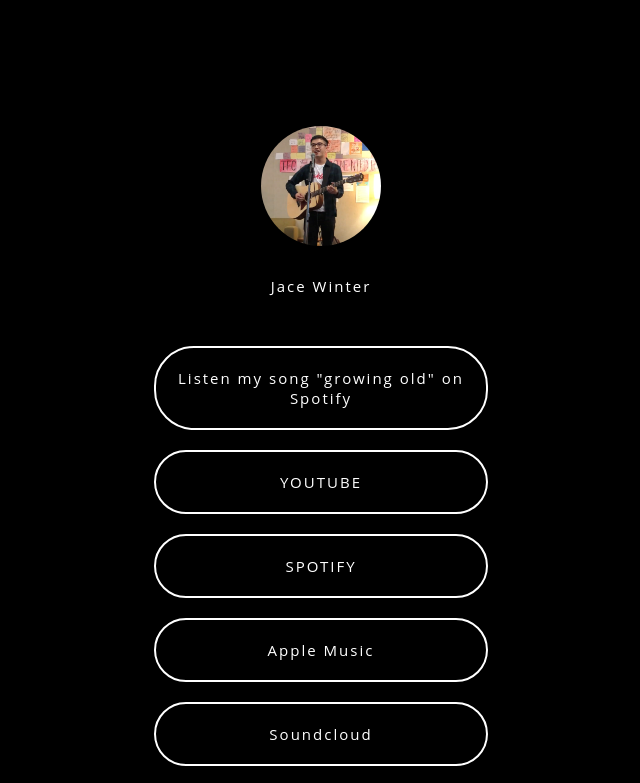
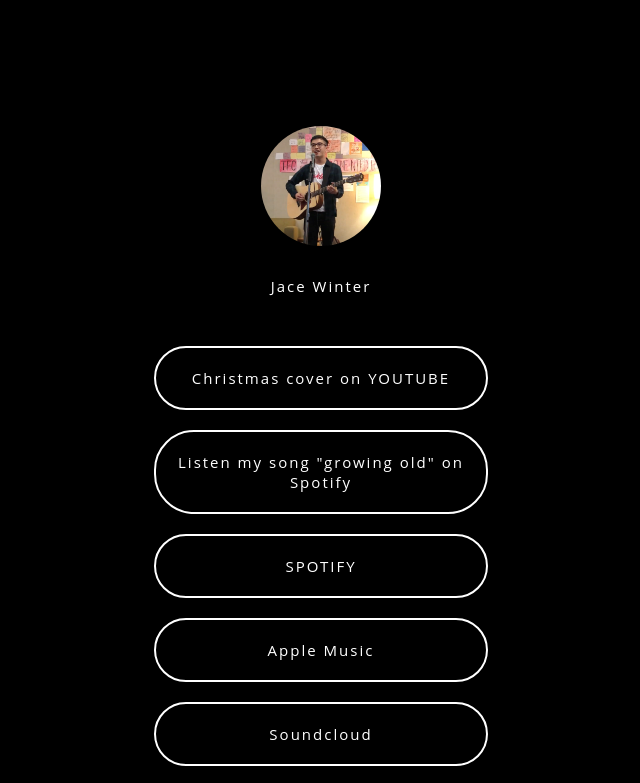
Before and after one commit to jacewinter/jacewinter.github.io, a plain HTML site: page index.html in a window 1280 px wide. Shown: the top 783 px of the page, without its empty margins (319-959 px from the left). Drawn offline with Linux system fonts and the light colour scheme.

Commit message:
Update index.html

```diff
--- a/index.html
+++ b/index.html
@@ -11,8 +11,8 @@
 <!-- Profile name-->
 <div class="profile-name">Jace Winter</div>
 <!-- Links-->
+<a href="https://www.youtube.com/watch?v=yK0Q17i0X_4" class="links">Christmas cover on YOUTUBE</a>
 <a href="https://open.spotify.com/track/1EWQfkDJwl47I98UmhdOc4?si=f7aba8d106254ac3" class="links">Listen my song "growing old" on Spotify</a>
-<a href="https://www.youtube.com/c/jacewinter" class="links">YOUTUBE</a>
 <a href="https://open.spotify.com/artist/5xdImw7qBLc0z1HfGI8OYW" class="links">SPOTIFY</a>
 <a href="https://music.apple.com/us/artist/jace-winter/1584469911" class="links">Apple Music</a>
 <a href="https://soundcloud.com/jacewinter" class="links">Soundcloud</a>
```
